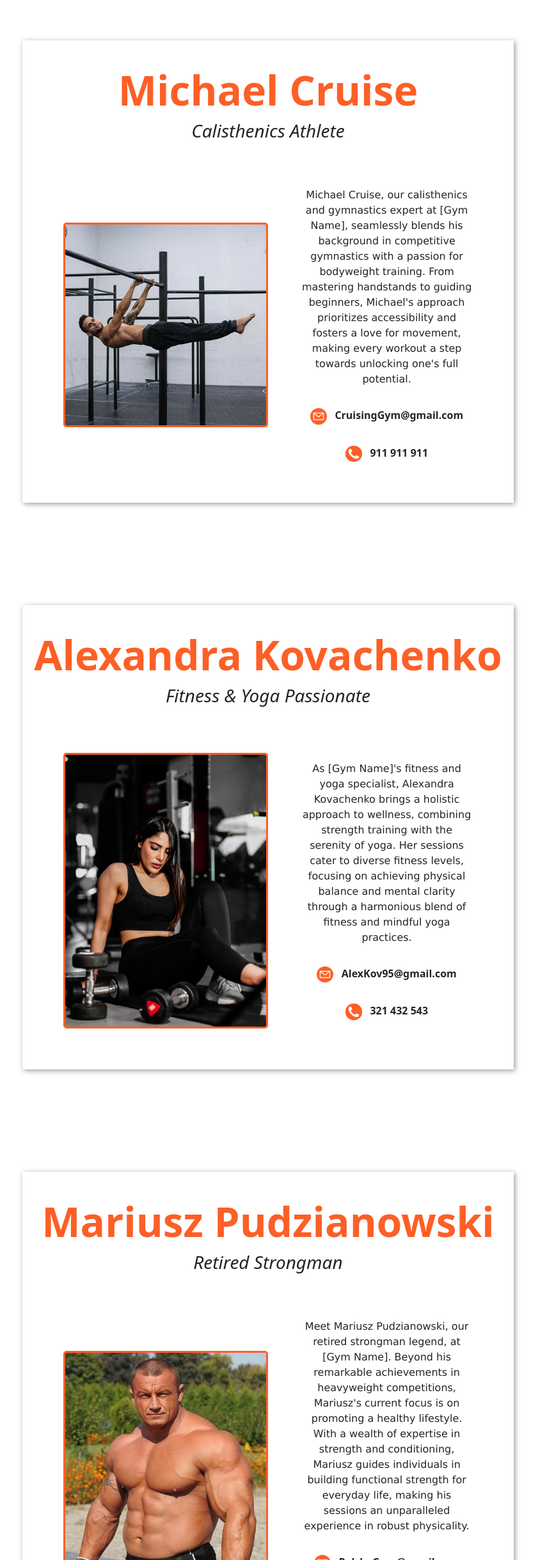
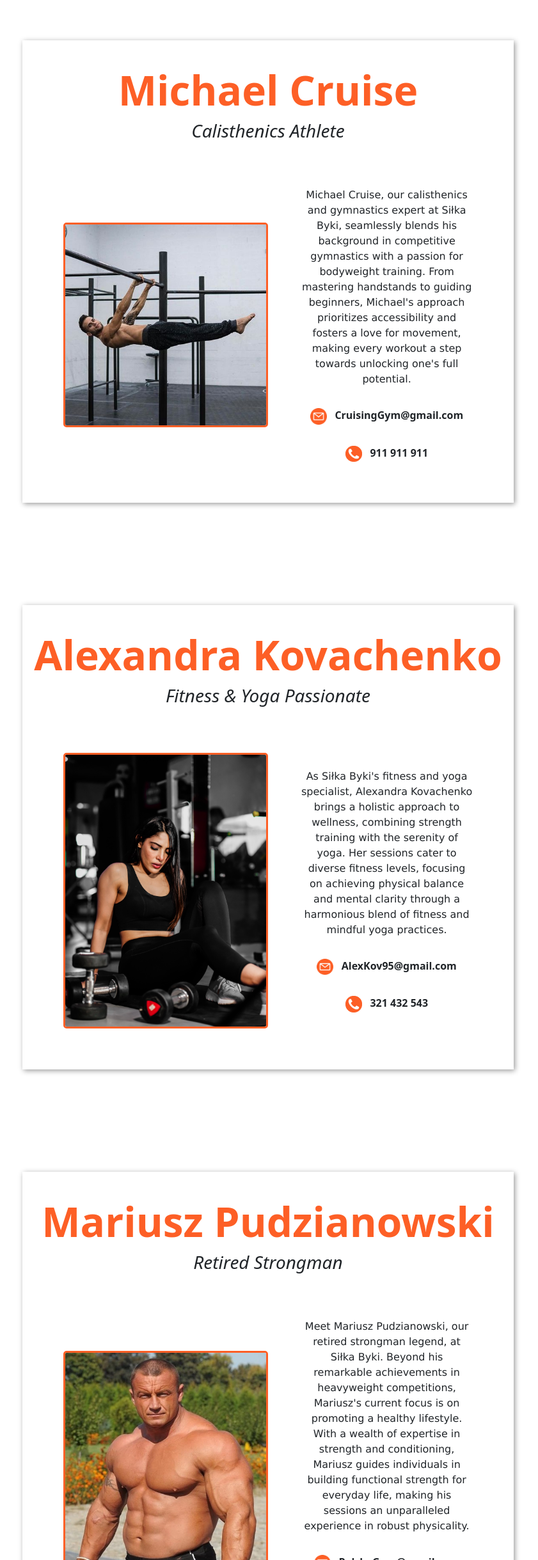
Before and after one commit to Krzysztof-Goluchowski/Prosty-sklep-internetowy, a React (Create React App) app in the folder react-projekt/: page /Trainers in a window 1280 px wide. Shown: the part 361-2800 px from the top of the page at 64% size, without its empty margins (221-1062 px from the left). Built offline with nearby package versions, Linux system fonts and the light colour scheme.

Commit message:
silka byki

```diff
--- a/react-projekt/src/trainersinfo.js
+++ b/react-projekt/src/trainersinfo.js
@@ -8,7 +8,7 @@ export const TRAINERS = [
         name: "Michael Cruise",
         photo: trainer1,
         info: "Calisthenics Athlete",
-        bio: "Michael Cruise, our calisthenics and gymnastics expert at [Gym Name], " +
+        bio: "Michael Cruise, our calisthenics and gymnastics expert at Siłka Byki, " +
             "seamlessly blends his background in competitive gymnastics " +
             "with a passion for bodyweight training. " +
             "From mastering handstands to guiding beginners, Michael's approach prioritizes " +
@@ -22,7 +22,7 @@ export const TRAINERS = [
         name: "Alexandra Kovachenko",
         photo: trainer2,
         info: "Fitness & Yoga Passionate",
-        bio: "As [Gym Name]'s fitness and yoga specialist, " +
+        bio: "As Siłka Byki's fitness and yoga specialist, " +
             "Alexandra Kovachenko brings a holistic approach to wellness, " +
             "combining strength training with the serenity of yoga. " +
             "Her sessions cater to diverse fitness levels, " +
@@ -36,7 +36,7 @@ export const TRAINERS = [
         name: "Mariusz Pudzianowski",
         photo: pudzian,
         info: "Retired Strongman",
-        bio: "Meet Mariusz Pudzianowski, our retired strongman legend, at [Gym Name]. " +
+        bio: "Meet Mariusz Pudzianowski, our retired strongman legend, at Siłka Byki. " +
             "Beyond his remarkable achievements in heavyweight competitions, " +
             "Mariusz's current focus is on promoting a healthy lifestyle. " +
             "With a wealth of expertise in strength and conditioning, " +
```
